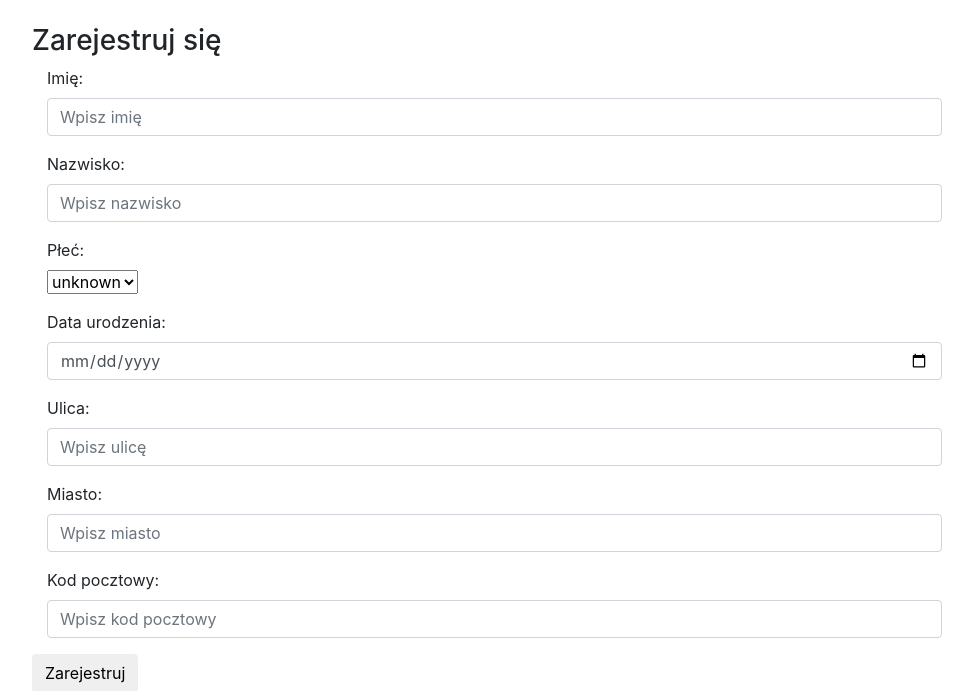
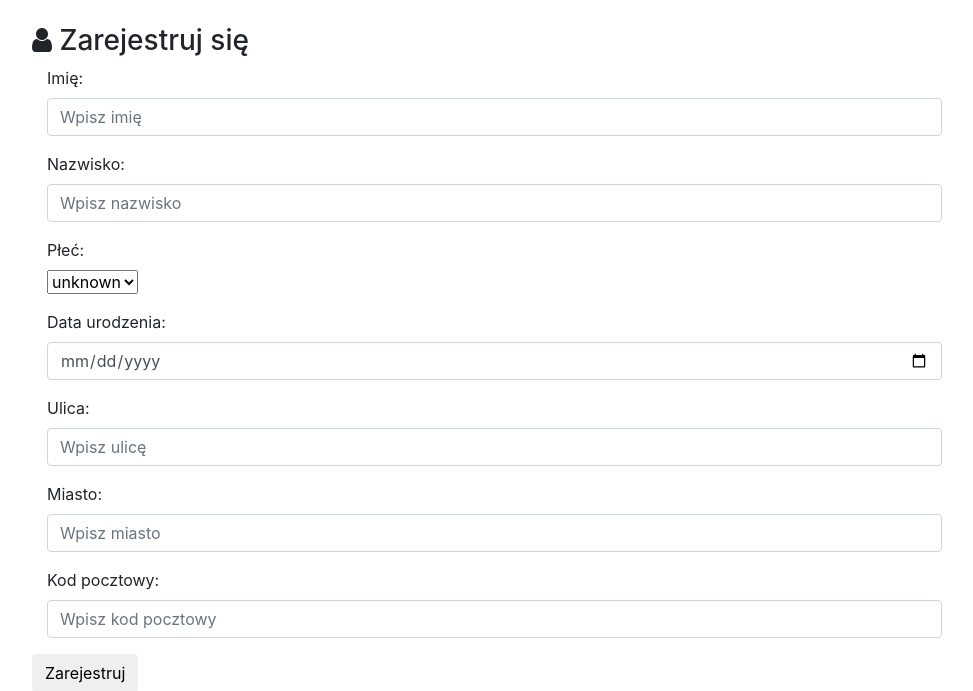
Before and after one commit to dnabuk/IAIphpCamp2, a PHP site: page /daytwo/dane.php in a window 1280 px wide. Shown: the top 691 px of the page, without its empty margins (53-1026 px from the left). Run offline with PHP 8.4, Linux system fonts and the light colour scheme.

Commit message:
drobna zmiana wizualna w formularzu rejestracji

```diff
--- a/daytwo/dane.php
+++ b/daytwo/dane.php
@@ -16,7 +16,7 @@
 
 <br>
 <div class="container">
-<h3>Zarejestruj się</h3>
+    <h3><span class="fa fa-user"></span> Zarejestruj się</h3>
 
     <form action="dane.php" method="post", name= 'form1', class="form-horizontal">
         <div class="form-group">
```
